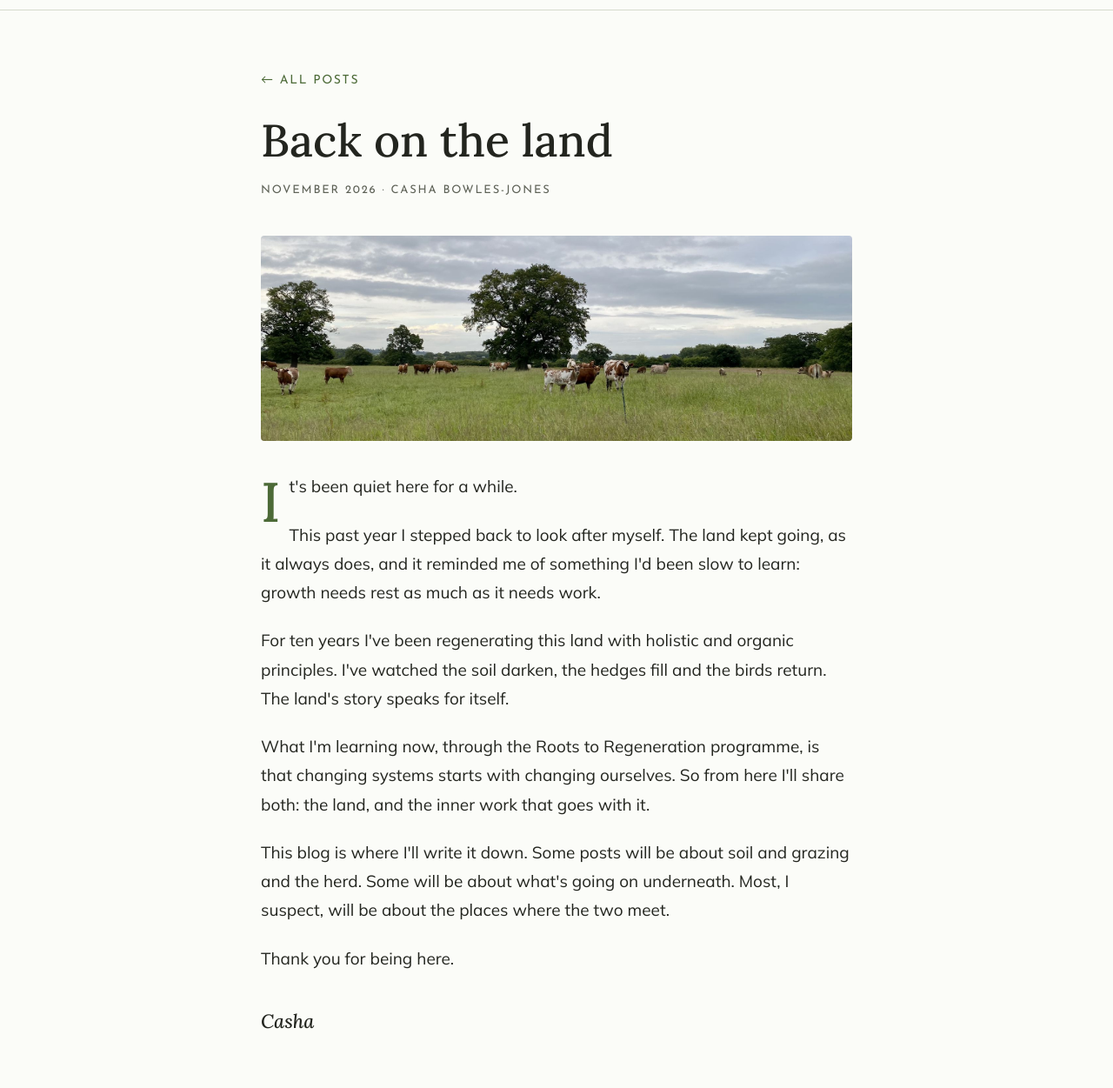
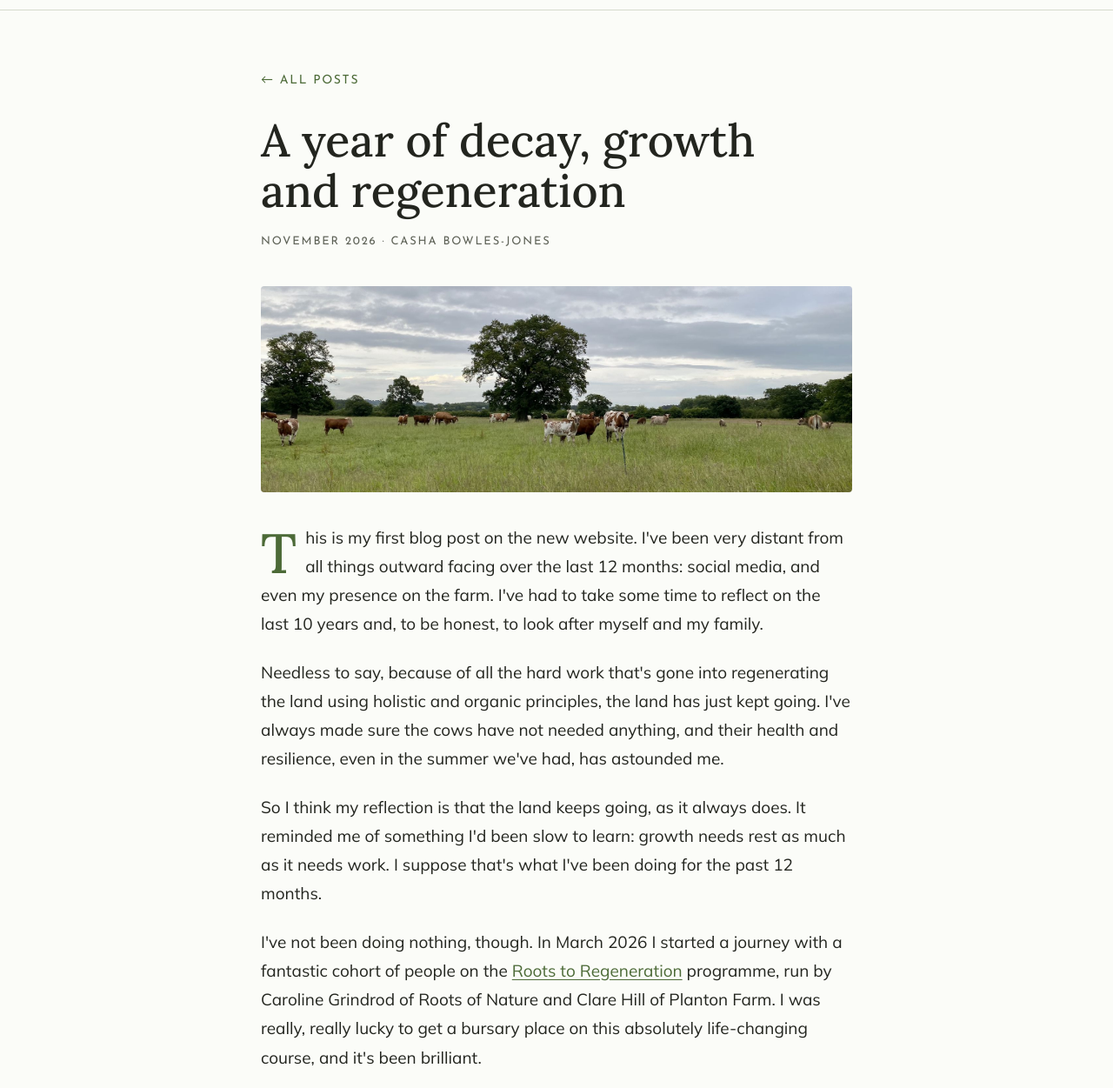
Before and after one commit to CashaBJ/The-Little-Dairy-, a plain HTML site: page back-on-the-land.html in a window 1280 px wide. Shown: the part 49-1300 px from the top of the page at 87% size. Drawn offline with Linux system fonts and the light colour scheme.

Commit message:
Blog: 'A year of decay, growth and regeneration', in Casha's own words
Co-Authored-By: Claude Opus 5.5 <noreply@anthropic.com>
Claude-Session: https://claude.ai/code/session_01SsDuGaAqttYZSxAdZWg5yJ

```diff
--- a/back-on-the-land.html
+++ b/back-on-the-land.html
@@ -3,13 +3,13 @@
 <head>
 <meta charset="utf-8">
 <meta name="viewport" content="width=device-width, initial-scale=1, viewport-fit=cover">
-<title>Back on the land · The Little Dairy</title>
+<title>A year of decay, growth and regeneration · The Little Dairy</title>
 <meta name="claude:viewport-fit-sides" content="cover">
-<meta name="description" content="After a year of stepping back, Casha returns to the land and to writing.">
+<meta name="description" content="After a year of stepping back, Casha reflects on rest, the land, and her journey with the Roots to Regeneration programme.">
 <meta property="og:type" content="website">
 <meta property="og:site_name" content="The Little Dairy">
-<meta property="og:title" content="Back on the land · The Little Dairy">
-<meta property="og:description" content="After a year of stepping back, Casha returns to the land and to writing.">
+<meta property="og:title" content="A year of decay, growth and regeneration · The Little Dairy">
+<meta property="og:description" content="After a year of stepping back, Casha reflects on rest, the land, and her journey with the Roots to Regeneration programme.">
 <meta property="og:url" content="https://thelittledairy.co.uk/back-on-the-land.html">
 <meta property="og:image" content="https://thelittledairy.co.uk/img/share.jpg">
 <meta property="og:image:width" content="1200">
@@ -42,15 +42,19 @@
   <article class="article">
     <div class="inner">
       <a class="back" href="blog.html">← All posts</a>
-      <h1 style="margin-top:28px">Back on the land</h1>
+      <h1 style="margin-top:28px">A year of decay, growth and regeneration</h1>
       <p class="meta">November 2026 · Casha Bowles-Jones</p>
       <img class="post-img" src="img/cows-and-pasture.jpg" width="1800" height="625" alt="The herd grazing across a wide green pasture under a cloudy sky">
-      <p>It's been quiet here for a while.</p>
-      <p>This past year I stepped back to look after myself. The land kept going, as it always does, and it reminded me of something I'd been slow to learn: growth needs rest as much as it needs work.</p>
-      <p>For ten years I've been regenerating this land with holistic and organic principles. I've watched the soil darken, the hedges fill and the birds return. The land's story speaks for itself.</p>
-      <p>What I'm learning now, through the Roots to Regeneration programme, is that changing systems starts with changing ourselves. So from here I'll share both: the land, and the inner work that goes with it.</p>
-      <p>This blog is where I'll write it down. Some posts will be about soil and grazing and the herd. Some will be about what's going on underneath. Most, I suspect, will be about the places where the two meet.</p>
-      <p>Thank you for being here.</p>
+      <p>This is my first blog post on the new website. I've been very distant from all things outward facing over the last 12 months: social media, and even my presence on the farm. I've had to take some time to reflect on the last 10 years and, to be honest, to look after myself and my family.</p>
+      <p>Needless to say, because of all the hard work that's gone into regenerating the land using holistic and organic principles, the land has just kept going. I've always made sure the cows have not needed anything, and their health and resilience, even in the summer we've had, has astounded me.</p>
+      <p>So I think my reflection is that the land keeps going, as it always does. It reminded me of something I'd been slow to learn: growth needs rest as much as it needs work. I suppose that's what I've been doing for the past 12 months.</p>
+      <p>I've not been doing nothing, though. In March 2026 I started a journey with a fantastic cohort of people on the <a href="https://rootsofnature.co.uk/roots-to-regeneration/" rel="noopener">Roots to Regeneration</a> programme, run by Caroline Grindrod of Roots of Nature and Clare Hill of Planton Farm. I was really, really lucky to get a bursary place on this absolutely life-changing course, and it's been brilliant.</p>
+      <p>In 2016 I did a wonderful Holistic Management training, an intensive nine-day course. It gave me the nuts and bolts of what I needed to know, and the confidence to observe natural systems and make decisions. What Roots to Regeneration offers is more. It's about looking to the past: the land's past, your family's past, your community's past, your culture's past. It talks a lot about the story of separation and how we can heal ourselves from it, but we also need to process it first.</p>
+      <p>We've had the opportunity to see lots of holistic contexts in action on farms, which has been brilliant. I'm a really pragmatic person, so I love to see how things are done elsewhere and bring ideas home in a way that fits our context here.</p>
+      <p>My context has changed a bit, so I'm coming up with a new one for what's coming in this new future that has been unravelling over the past 12 months. That's been exciting, and daunting as well. There's been a lot of grieving. I've lost a lot, and I've had to find a way to make peace with what's been lost. I don't think that's over yet, and it's still taking up a lot of energy. On my own it would have been a lonely journey – the support I have had has been life-saving.</p>
+      <p>I'm not quite halfway through the course, and we're moving into all sorts of fantastic things like personal resilience and regenerative leadership. It's opening up so many more routes to learning, connecting us with inspiring changemakers and systems design experts: people who have confidently gone out and done things, reflected on them, and are now sharing what they've learned.</p>
+      <p>So yes, I'm really inspired, and I want to make sure I have time to put these learnings into action. They're all tools for business growth and personal growth, and I want to make the most of them.</p>
+      <p>So here's to a winter of learning and growing. I look forward to sharing more with you as it all unfolds.</p>
       <p class="sign">Casha</p>
     </div>
   </article>
```
Also changed, not shown: blog.html (+2 -2 lines).
